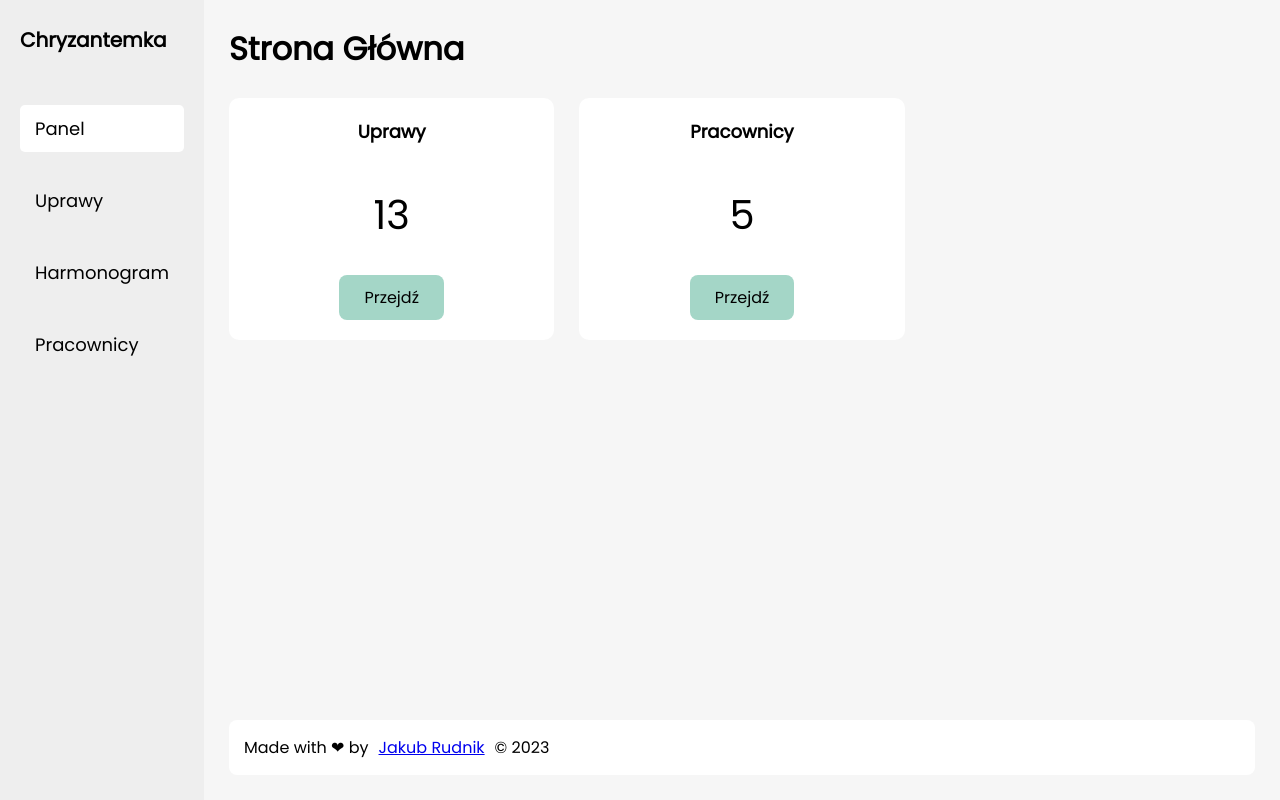
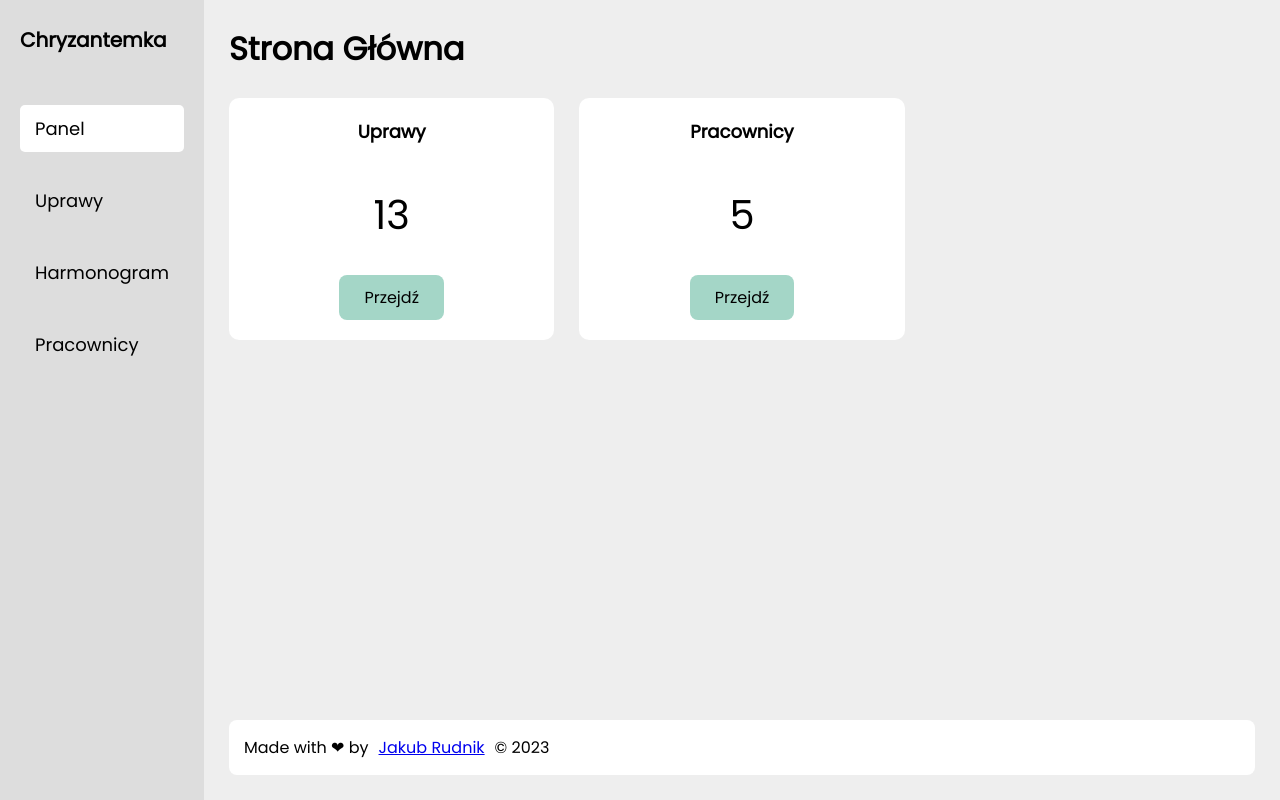
Before and after one commit to Jakub-Rudnik/plant-crop-management-system, a PHP site: page / in a window 1280 px wide. Run offline with PHP 8.4, Linux system fonts and the light colour scheme.

Commit message:
change colors

```diff
--- a/styles/variables.css
+++ b/styles/variables.css
@@ -1,8 +1,8 @@
 :root {
     --primary: #a4d6c7;
     --secondary: #ffffff;
-    --background: #f6f6f6;
+    --background: #eeeeee;
     --accent: #5db69c;
     --text: #000000;
-    --grey: #eeeeee;
+    --grey: #dddddd;
 }
```
